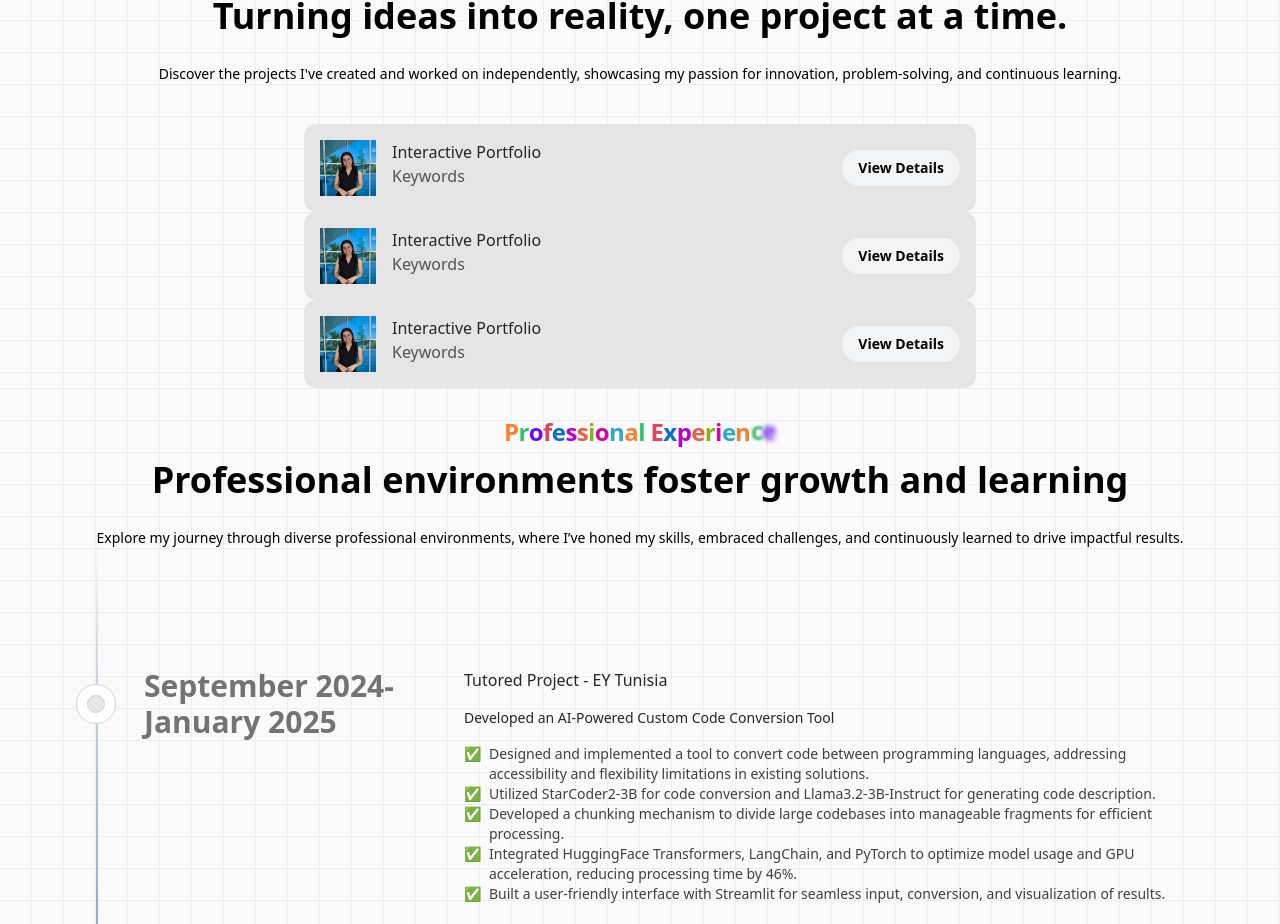
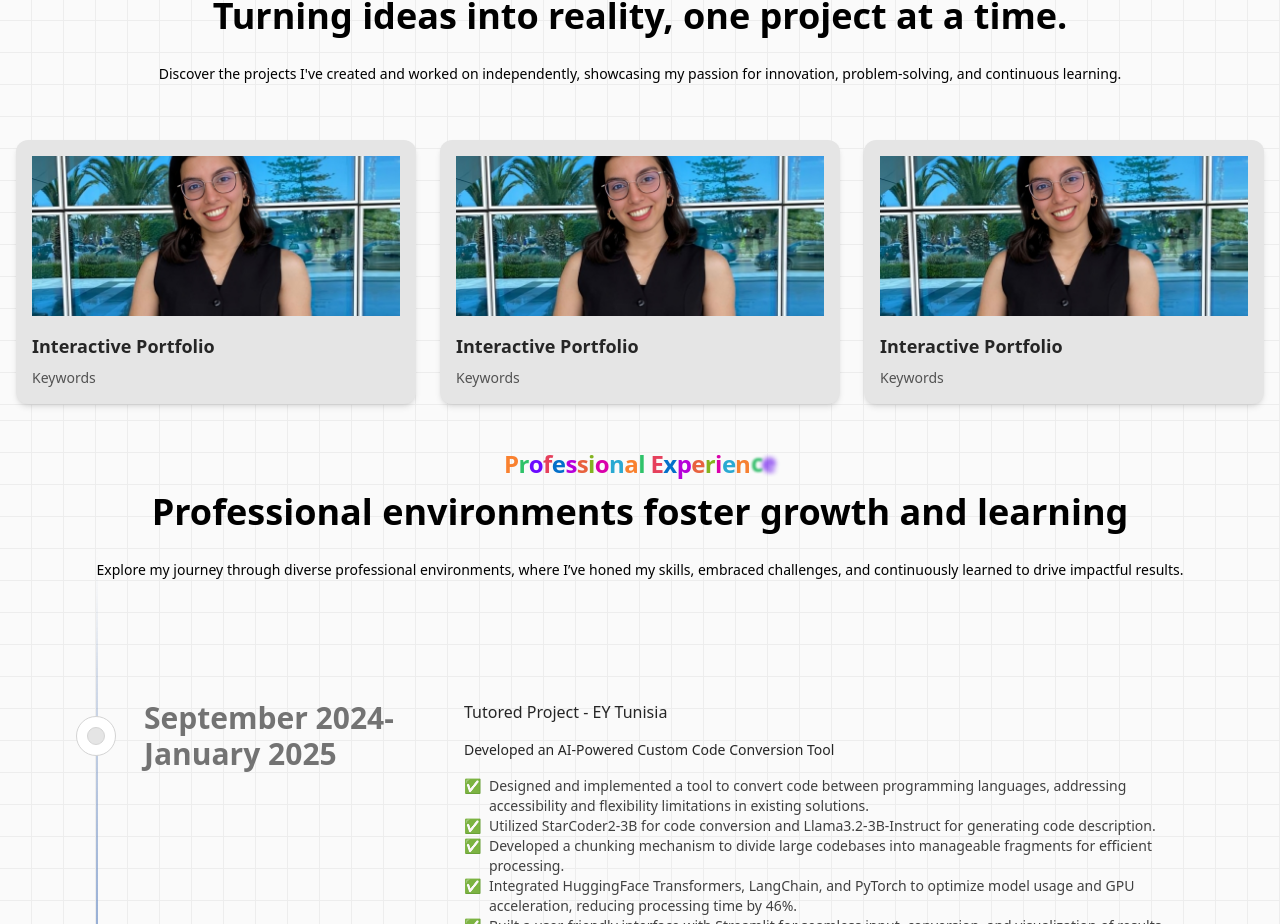
Before and after one commit to Nourhene-Azaiez/Portfolio, a Next.js app: page / in a window 1280 px wide. Shown: the part 1820-2744 px from the top of the page. Built offline with nearby package versions, Linux system fonts and the light colour scheme.

Commit message:
Projects second template

```diff
--- a/components/ui/ExpandableCardDemo.tsx
+++ b/components/ui/ExpandableCardDemo.tsx
@@ -1,4 +1,4 @@
-"use client"
+"use client";
 import Image from "next/image";
 import React, { JSX, useEffect, useId, useRef, useState } from "react";
 import { AnimatePresence, motion } from "framer-motion";
@@ -17,18 +17,18 @@ interface ExpandableCardDemoProps {
 }
 
 export function ExpandableCardDemo({ cards }: ExpandableCardDemoProps) {
-  const [active, setActive] = useState<Card | boolean | null>(null);
+  const [active, setActive] = useState<Card | null>(null);
   const ref = useRef<HTMLDivElement | null>(null);
   const id = useId();
 
   useEffect(() => {
     function onKeyDown(event: KeyboardEvent) {
       if (event.key === "Escape") {
-        setActive(false);
+        setActive(null);
       }
     }
 
-    if (active && typeof active === "object") {
+    if (active) {
       document.body.style.overflow = "hidden";
     } else {
       document.body.style.overflow = "auto";
@@ -42,132 +42,122 @@ export function ExpandableCardDemo({ cards }: ExpandableCardDemoProps) {
 
   return (
     <>
+      {/* Overlay for Active Card */}
       <AnimatePresence>
-        {active && typeof active === "object" && (
+        {active && (
           <motion.div
             initial={{ opacity: 0 }}
             animate={{ opacity: 1 }}
             exit={{ opacity: 0 }}
-            className="fixed inset-0 bg-black/20 h-full w-full z-120"
+            className="fixed inset-0 bg-black/30 z-40"
           />
         )}
       </AnimatePresence>
+
+      {/* Expanded Card */}
       <AnimatePresence>
-        {active && typeof active === "object" ? (
-          <div className="fixed inset-0 flex items-center justify-center z-[50] max-h-[95%]">
+        {active && (
+          <div className="fixed inset-0 flex items-center justify-center z-50">
+            <motion.div
+              layoutId={`card-${active.title}-${id}`}
+              ref={ref}
+              className="w-full max-w-3xl h-fit bg-white dark:bg-neutral-900 rounded-3xl shadow-lg overflow-hidden"
+            >
+              {/* Close Button */}
               <motion.button
-              key={`button-${active.title}-${id}`}
                 layout
                 initial={{ opacity: 0 }}
                 animate={{ opacity: 1 }}
-              exit={{ opacity: 0, transition: { duration: 0.05 } }}
-              className="absolute top-4 right-4 md:hidden items-center justify-center bg-white rounded-full h-6 w-6"
+                exit={{ opacity: 0 }}
                 onClick={() => setActive(null)}
+                className="absolute top-4 right-4 bg-gray-100 hover:bg-gray-200 dark:bg-gray-800 p-2 rounded-full z-50"
               >
                 <CloseIcon />
               </motion.button>
-            <motion.div
-              layoutId={`card-${active.title}-${id}`}
-              ref={ref as React.RefObject<HTMLDivElement>}
-              className="w-full max-w-[700px] h-fit md:h-fit md:max-h-[80%] flex flex-col bg-white dark:bg-neutral-900 sm:rounded-3xl"
-            >
+
+              {/* Image */}
               <motion.div layoutId={`image-${active.title}-${id}`}>
                 <Image
                   priority
-                  width={300}
-                  height={300}
+                  width={700}
+                  height={400}
                   src={active.src}
                   alt={active.title}
-                  className="w-full h-40 lg:h-80 sm:rounded-t-xl object-cover object-top"
+                  className="w-full h-60 sm:h-80 object-cover"
                 />
               </motion.div>
 
-              <div className="overflow-auto">
-                <div className="flex justify-between items-start overflow-auto p-4">
-                  <div>
+              {/* Content */}
+              <div className="p-6 overflow-auto max-h-[60vh]">
                 <motion.h3
                   layoutId={`title-${active.title}-${id}`}
-                      className="font-bold text-neutral-700 dark:text-neutral-200"
+                  className="text-2xl font-bold text-neutral-800 dark:text-neutral-200"
                 >
                   {active.title}
                 </motion.h3>
                 <motion.p
                   layoutId={`description-${active.description}-${id}`}
-                      className="text-neutral-600 dark:text-neutral-400"
+                  className="text-neutral-600 dark:text-neutral-400 mt-2"
                 >
                   {active.description}
                 </motion.p>
+                <div className="mt-4 text-sm text-neutral-700 dark:text-neutral-400">
+                  {active.content}
                 </div>
-
                 <motion.a
                   layoutId={`button-${active.title}-${id}`}
                   href={active.ctaLink}
                   target="_blank"
-                    className="px-4 py-3 text-sm rounded-full font-bold bg-green-500 text-white"
+                  className="mt-6 inline-flex items-center gap-2 px-4 py-2 bg-green-500 text-white font-bold rounded-full hover:bg-green-600"
                 >
                   <img
                     src="/github.svg"
-                      alt="github Icon"
-                      width={24}
-                      height={24}
+                    alt="GitHub Icon"
+                    width={20}
+                    height={20}
                   />
+                  View on GitHub
                 </motion.a>
-                </div>
-                <div className="pt-4 relative px-4">
-                  <motion.div
-                    layout
-                    initial={{ opacity: 0 }}
-                    animate={{ opacity: 1 }}
-                    exit={{ opacity: 0 }}
-                    className="text-neutral-600 text-xs h-fit md:text-sm lg:text-base overflow-auto pb-10 flex flex-col items-start gap-4 dark:text-neutral-400 [mask:linear-gradient(to_bottom,white,white,transparent)]"
-                  >
-                    {active.content}
-                  </motion.div>
-                </div>
               </div>
             </motion.div>
           </div>
-        ) : null}
+        )}
       </AnimatePresence>
-      <ul className={`max-w-2xl mx-auto w-full gap-4 ${active ? 'hidden' : ''}`}>
-        {cards.map((card, index) => (
+
+      {/* Card List */}
+      <ul
+        className={`grid grid-cols-1 sm:grid-cols-2 lg:grid-cols-3 gap-6 p-4 transition-opacity ${
+          active ? "opacity-50 pointer-events-none" : "opacity-100"
+        }`}
+      >
+        {cards.map((card) => (
           <motion.div
             layoutId={`card-${card.title}-${id}`}
-            key={`card-${card.title}-${id}`}
+            key={card.title}
             onClick={() => setActive(card)}
-            className="p-4 flex flex-col md:flex-row justify-between items-center bg-neutral-200 hover:bg-neutral-300 dark:hover:bg-neutral-600 dark:bg-neutral-500 rounded-xl cursor-pointer"
+            className="p-4 bg-neutral-200 hover:bg-neutral-300 dark:bg-neutral-700 dark:hover:bg-neutral-600 rounded-xl cursor-pointer shadow-md"
           >
-            <div className="flex gap-4 flex-col md:flex-row">
             <motion.div layoutId={`image-${card.title}-${id}`}>
               <Image
-                  width={100}
-                  height={100}
+                width={300}
+                height={300}
                 src={card.src}
                 alt={card.title}
-                  className="h-40 w-40 md:h-14 md:w-14 rounded-lg object-cover object-top"
+                className="w-full h-40 rounded-lg object-cover"
               />
             </motion.div>
-              <div>
             <motion.h3
               layoutId={`title-${card.title}-${id}`}
-                  className="font-medium text-neutral-800 dark:text-neutral-200 text-center md:text-left"
+              className="mt-4 text-lg font-bold text-neutral-800 dark:text-neutral-200"
             >
               {card.title}
             </motion.h3>
             <motion.p
               layoutId={`description-${card.description}-${id}`}
-                  className="text-neutral-600 dark:text-neutral-400 text-center md:text-left"
+              className="text-sm text-neutral-600 dark:text-neutral-400 mt-2"
             >
               {card.description}
             </motion.p>
-              </div>
-            </div>
-            <motion.button
-              layoutId={`button-${card.title}-${id}`}
-              className="px-4 py-2 text-sm rounded-full font-bold bg-gray-100 hover:bg-green-500 hover:text-white text-black mt-4 md:mt-0"
-            >
-              View Details
-            </motion.button>
           </motion.div>
         ))}
       </ul>
@@ -175,12 +165,11 @@ export function ExpandableCardDemo({ cards }: ExpandableCardDemoProps) {
   );
 }
 
-export const CloseIcon = () => {
-  return (
+export const CloseIcon = () => (
   <motion.svg
     initial={{ opacity: 0 }}
     animate={{ opacity: 1 }}
-      exit={{ opacity: 0, transition: { duration: 0.05 } }}
+    exit={{ opacity: 0 }}
     xmlns="http://www.w3.org/2000/svg"
     width="24"
     height="24"
@@ -190,11 +179,10 @@ export const CloseIcon = () => {
     strokeWidth="2"
     strokeLinecap="round"
     strokeLinejoin="round"
-      className="h-4 w-4 text-black"
+    className="h-6 w-6 text-black dark:text-white"
   >
     <path stroke="none" d="M0 0h24v24H0z" fill="none" />
     <path d="M18 6l-12 12" />
     <path d="M6 6l12 12" />
   </motion.svg>
 );
-};
```
Lines whose indentation alone changed are shown as unchanged.
